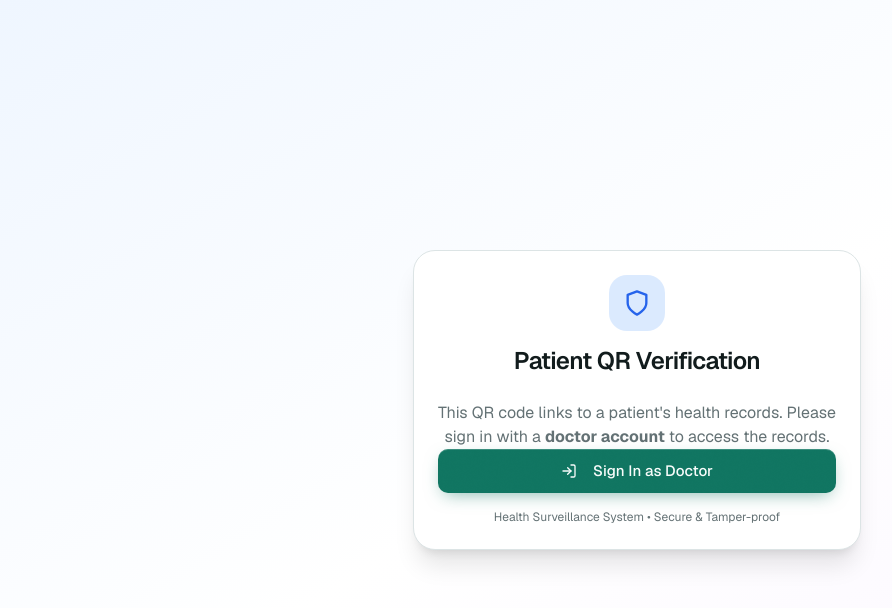
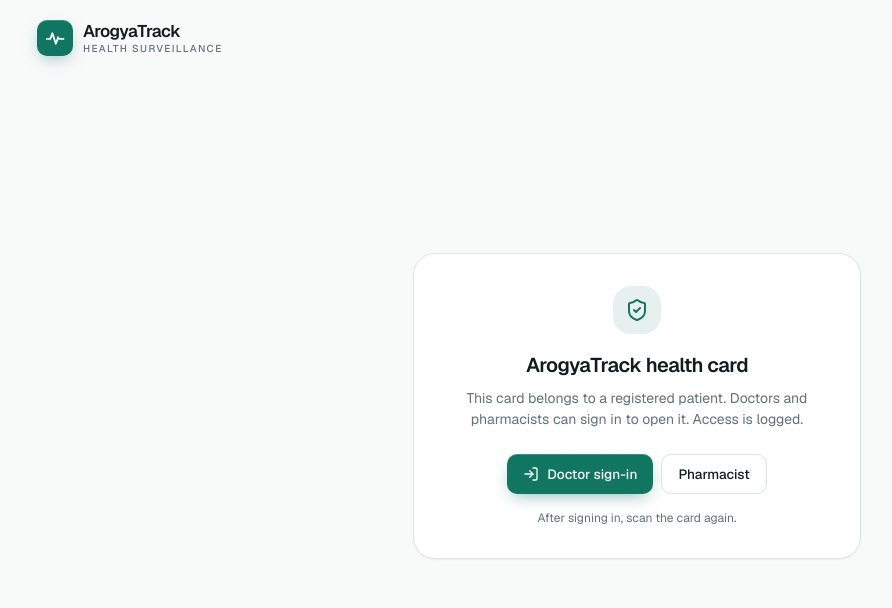
Before and after one commit to Aashutosh-Mahajan/ArogyaTrack, a Next.js app in the folder frontend/: page /patient/qr/1 in a window 1280 px wide. Shown: the top 608 px of the page, without its empty margins (3-895 px from the left). Built offline with nearby package versions, Linux system fonts and the light colour scheme.

Commit message:
feat(public): health card link landing

```diff
--- a/frontend/app/patient/qr/[token]/page.tsx
+++ b/frontend/app/patient/qr/[token]/page.tsx
@@ -1,103 +1,74 @@
 'use client';
 
-import React, { useEffect } from 'react';
-import { useRouter, useParams } from 'next/navigation';
+import React, { useEffect, useState } from 'react';
+import Link from 'next/link';
+import { useParams, useRouter } from 'next/navigation';
+import { Loader2, LogIn, ShieldCheck, ShieldX } from 'lucide-react';
 import { useAuthStore } from '@/store/authStore';
-import { Card, CardContent, CardHeader, CardTitle } from '@/components/ui/card';
-import { Button } from '@/components/ui/button';
-import { FiShield, FiLogIn } from 'react-icons/fi';
-import Link from 'next/link';
+import { Logo } from '@/components/brand/Logo';
+import { roleHome } from '@/lib/roles';
+import { t } from '@/lib/i18n';
 
 /**
- * QR Scan Landing Page: /patient/qr/[token]/
- *
- * When a doctor scans a patient's QR code, this page is loaded.
- * - If the user is an authenticated doctor → redirect to doctor scan results
- * - If not authenticated → show login prompt
- * - If not a doctor → show 403 forbidden
+ * Landing page for health-card links (/patient/qr/<token>).
+ * Doctors are forwarded to the scanner with the token; pharmacists to the
+ * dispensing view; everyone else is told the records stay private.
  */
 export default function QRScanLandingPage() {
-  const params = useParams();
+  const { token } = useParams<{ token: string }>();
   const router = useRouter();
   const { isAuthenticated, user } = useAuthStore();
-
-  const token = params.token as string;
+  const [hydrated, setHydrated] = useState(false);
 
   useEffect(() => {
-    if (isAuthenticated && user) {
-      if (user.role === 'doctor') {
-        // Doctor is authenticated – redirect to scanner with pre-filled token
-        // Store token in sessionStorage so the scan-qr page can pick it up
-        sessionStorage.setItem('qr_scan_token', token);
-        router.push('/doctor/scan-qr');
-      }
+    if (useAuthStore.persist.hasHydrated()) setHydrated(true);
+    return useAuthStore.persist.onFinishHydration(() => setHydrated(true));
+  }, []);
+
+  useEffect(() => {
+    if (!hydrated || !isAuthenticated || !user) return;
+    if (user.role === 'doctor') {
+      sessionStorage.setItem('qr_scan_token', decodeURIComponent(token));
+      router.replace('/doctor/scan-qr');
+    } else if (user.role === 'pharmacist') {
+      sessionStorage.setItem('pharmacy_scan_query', JSON.stringify({ token: decodeURIComponent(token) }));
+      router.replace('/pharmacy/dispense/patient');
     }
-  }, [isAuthenticated, user, token, router]);
+  }, [hydrated, isAuthenticated, user, token, router]);
 
-  // Doctor authenticated – show redirecting
-  if (isAuthenticated && user?.role === 'doctor') {
-    return (
-      <div className="flex min-h-screen items-center justify-center bg-background">
-        <Card className="max-w-md w-full">
-          <CardContent className="p-8 text-center">
-            <div className="loading-dots"><span></span><span></span><span></span></div>
-            <p className="mt-4 text-muted-foreground">Redirecting to patient records...</p>
-          </CardContent>
-        </Card>
-      </div>
-    );
-  }
+  const forwarding = hydrated && isAuthenticated && (user?.role === 'doctor' || user?.role === 'pharmacist');
 
-  // Non-doctor authenticated user
-  if (isAuthenticated && user?.role !== 'doctor') {
-    return (
-      <div className="flex min-h-screen items-center justify-center bg-background p-4">
-        <Card className="max-w-md w-full shadow-xl">
-          <CardHeader className="text-center">
-            <div className="w-14 h-14 mx-auto mb-2 rounded-xl bg-red-100 flex items-center justify-center">
-              <FiShield className="h-7 w-7 text-red-600" />
-            </div>
-            <CardTitle className="text-2xl text-red-600">Access Denied</CardTitle>
-          </CardHeader>
-          <CardContent className="text-center space-y-4">
-            <p className="text-muted-foreground">
-              Only authorized doctors can access patient records via QR scan.
-            </p>
-            <Link href="/dashboard">
-              <Button className="w-full">Go to Dashboard</Button>
-            </Link>
-          </CardContent>
-        </Card>
-      </div>
-    );
-  }
-
-  // Not authenticated – prompt login
   return (
-    <div className="flex min-h-screen items-center justify-center bg-gradient-to-br from-blue-50 via-white to-purple-50 p-4">
-      <Card className="max-w-md w-full shadow-xl">
-        <CardHeader className="text-center">
-          <div className="w-14 h-14 mx-auto mb-2 rounded-xl bg-blue-100 flex items-center justify-center">
-            <FiShield className="h-7 w-7 text-blue-600" />
-          </div>
-          <CardTitle className="text-2xl">Patient QR Verification</CardTitle>
-        </CardHeader>
-        <CardContent className="text-center space-y-4">
-          <p className="text-muted-foreground">
-            This QR code links to a patient&apos;s health records.
-            Please sign in with a <strong>doctor account</strong> to access the records.
-          </p>
-          <Link href="/login">
-            <Button className="w-full" size="lg">
-              <FiLogIn className="mr-2 h-4 w-4" />
-              Sign In as Doctor
-            </Button>
-          </Link>
-          <p className="text-xs text-muted-foreground">
-            Health Surveillance System • Secure & Tamper-proof
-          </p>
-        </CardContent>
-      </Card>
+    <div className="flex min-h-dvh flex-col bg-background">
+      <header className="px-5 py-5 md:px-10"><Logo /></header>
+      <main id="main" className="flex flex-1 items-center justify-center px-5 pb-16">
+        <div className="w-full max-w-md rounded-2xl border bg-card p-8 text-center shadow-sm">
+          {!hydrated || forwarding ? (
+            <>
+              <Loader2 className="mx-auto h-7 w-7 animate-spin text-primary" />
+              <p className="mt-4 text-[14px] text-muted-foreground">{t("Opening this health card…")}</p>
+            </>
+          ) : isAuthenticated ? (
+            <>
+              <span className="mx-auto flex h-12 w-12 items-center justify-center rounded-xl bg-destructive/10 text-destructive"><ShieldX className="h-6 w-6" /></span>
+              <h1 className="mt-4 text-[20px] font-semibold">{t("Records stay private")}</h1>
+              <p className="mt-2 text-[14px] text-muted-foreground">{t("Only verified doctors and pharmacists can open a patient's records from their health card.")}</p>
+              <Link href={roleHome(user?.role)} className="mt-6 inline-flex h-10 items-center rounded-[10px] bg-primary px-4 text-[13.5px] font-medium text-primary-foreground shadow-button">{t("Go to my dashboard")}</Link>
+            </>
+          ) : (
+            <>
+              <span className="mx-auto flex h-12 w-12 items-center justify-center rounded-xl bg-primary/10 text-primary"><ShieldCheck className="h-6 w-6" /></span>
+              <h1 className="mt-4 text-[20px] font-semibold">{t("ArogyaTrack health card")}</h1>
+              <p className="mt-2 text-[14px] text-muted-foreground">{t("This card belongs to a registered patient. Doctors and pharmacists can sign in to open it. Access is logged.")}</p>
+              <div className="mt-6 flex justify-center gap-2">
+                <Link href="/doctor/signin" className="inline-flex h-10 items-center gap-2 rounded-[10px] bg-primary px-4 text-[13.5px] font-medium text-primary-foreground shadow-button"><LogIn className="h-4 w-4" />{' '}{t("Doctor sign-in")}</Link>
+                <Link href="/pharmacist/signin" className="inline-flex h-10 items-center rounded-[10px] border px-4 text-[13.5px] font-medium hover:bg-muted">{t("Pharmacist")}</Link>
+              </div>
+              <p className="mt-4 text-xs text-muted-foreground">{t("After signing in, scan the card again.")}</p>
+            </>
+          )}
+        </div>
+      </main>
     </div>
   );
 }
```
